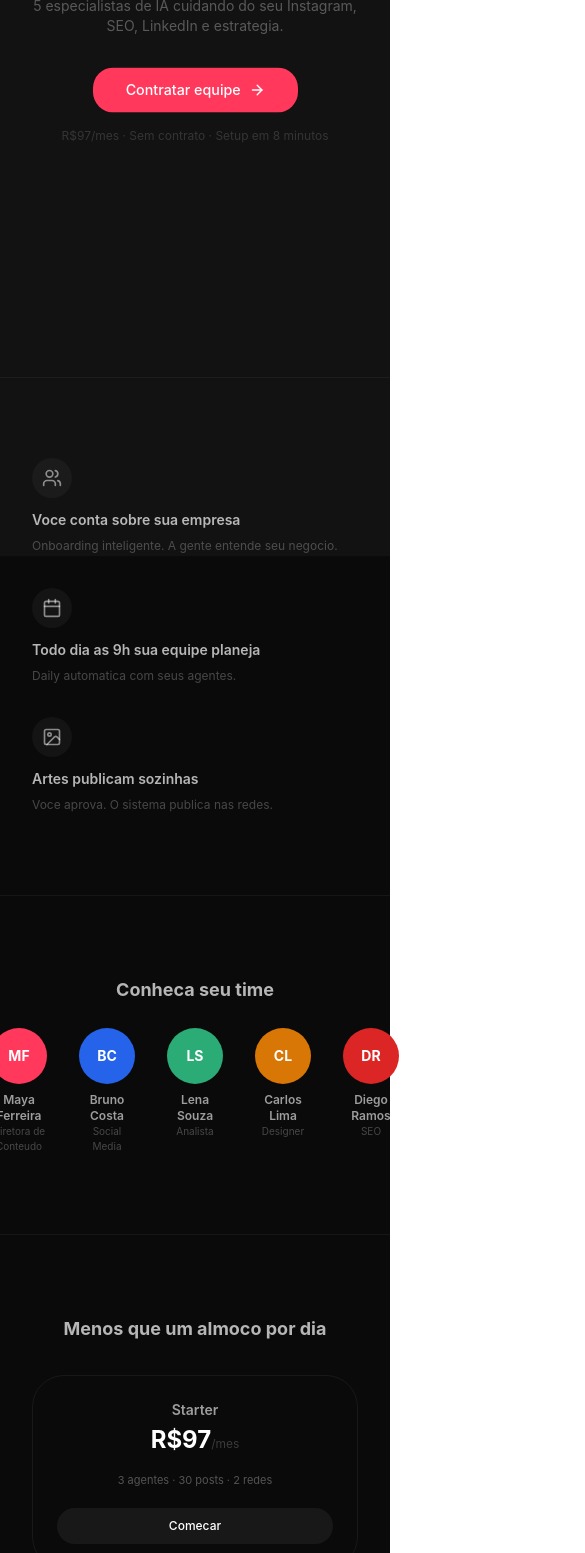
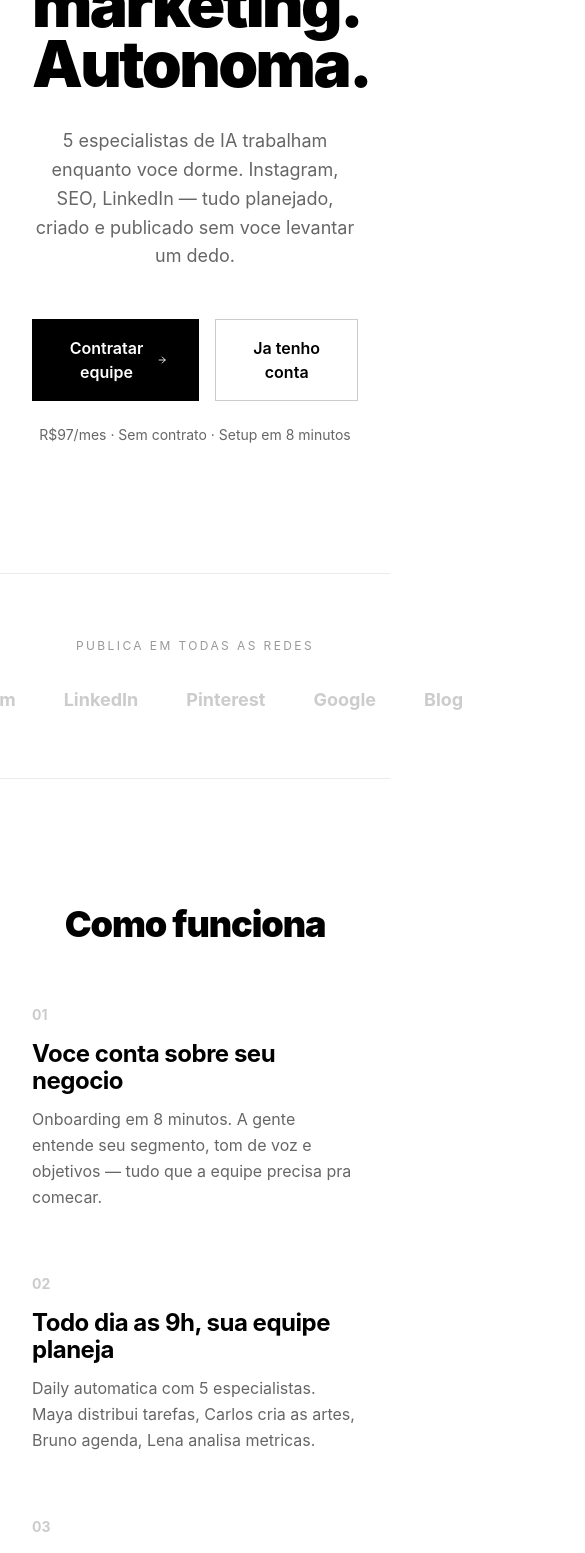
Before and after one commit to Gustavoss0406/adstock.ai, a Next.js app in the folder synkra3/: page / in a window 390 px wide. Shown: the part 340-1893 px from the top of the page, 585 px wide, since content can reach past the window. Built offline with nearby package versions, Linux system fonts and the light colour scheme.

Commit message:
feat: Squarespace design system — black/white tokens + landing page redesign

```diff
--- a/synkra3/src/app/globals.css
+++ b/synkra3/src/app/globals.css
@@ -4,58 +4,93 @@
 
 @layer base {
   :root {
+    /* ── Squarespace: Pure black/white ── */
     --background: #ffffff;
-    --foreground: #222222;
+    --foreground: #000000;
 
     --card: #ffffff;
-    --card-foreground: #222222;
+    --card-foreground: #000000;
 
     --popover: #ffffff;
-    --popover-foreground: #222222;
+    --popover-foreground: #000000;
 
-    --primary: #ff385c;
+    --primary: #000000;
     --primary-foreground: #ffffff;
-    --primary-active: #e00b41;
-    --primary-disabled: #ffd1da;
+    --primary-hover: #1A1A1A;
 
     --secondary: #ffffff;
-    --secondary-foreground: #222222;
+    --secondary-foreground: #000000;
 
-    --muted: #f7f7f7;
-    --muted-foreground: #6a6a6a;
+    --muted: #F5F5F5;
+    --muted-foreground: #666666;
 
-    --accent: #ff385c;
+    --accent: #000000;
     --accent-foreground: #ffffff;
-    --accent-teal: #2bac76;
-    --accent-amber: #ecb22e;
 
-    --destructive: #c13515;
+    --destructive: #000000;
     --destructive-foreground: #ffffff;
 
-    --border: #dddddd;
-    --input: #dddddd;
-    --ring: #222222;
+    --border: #CCCCCC;
+    --input: #CCCCCC;
+    --ring: #000000;
 
     --surface: #ffffff;
-    --surface-1: #f7f7f7;
-    --surface-2: #f2f2f2;
+    --surface-1: #F5F5F5;
+    --surface-2: #EBEBEB;
 
-    --ink: #222222;
-    --ink-body: #3f3f3f;
-    --ink-muted: #6a6a6a;
+    --ink: #000000;
+    --ink-body: #000000;
+    --ink-muted: #666666;
 
-    --sidebar: #f7f7f7;
-    --sidebar-text: #6a6a6a;
-    --sidebar-active: #222222;
+    --sidebar: #F5F5F5;
+    --sidebar-text: #666666;
+    --sidebar-active: #000000;
 
-    --success: #2bac76;
-    --warning: #ecb22e;
-    --danger: #e00b41;
-    --info: #2563eb;
+    --success: #000000;
+    --warning: #000000;
+    --danger: #000000;
+    --info: #000000;
 
-    --radius: 8px;
-    --radius-card: 14px;
+    --radius: 0px;
+    --radius-card: 4px;
     --radius-pill: 9999px;
+
+    /* ── Editor mode (workspace) ── */
+    --editor-bg: #1A1A1A;
+    --editor-panel: #222222;
+    --editor-ink: #FFFFFF;
+    --editor-muted: #999999;
+    --editor-border: #333333;
+    --editor-surface: #222222;
+  }
+
+  .dark {
+    --background: #1A1A1A;
+    --foreground: #FFFFFF;
+    --card: #222222;
+    --card-foreground: #FFFFFF;
+    --popover: #222222;
+    --popover-foreground: #FFFFFF;
+    --primary: #FFFFFF;
+    --primary-foreground: #000000;
+    --secondary: #1A1A1A;
+    --secondary-foreground: #FFFFFF;
+    --muted: #333333;
+    --muted-foreground: #999999;
+    --accent: #FFFFFF;
+    --accent-foreground: #000000;
+    --border: #333333;
+    --input: #333333;
+    --ring: #FFFFFF;
+    --surface: #1A1A1A;
+    --surface-1: #222222;
+    --surface-2: #2A2A2A;
+    --ink: #FFFFFF;
+    --ink-body: #FFFFFF;
+    --ink-muted: #999999;
+    --sidebar: #1A1A1A;
+    --sidebar-text: #999999;
+    --sidebar-active: #FFFFFF;
   }
 }
 
@@ -66,21 +101,39 @@
 
   body {
     @apply bg-background text-foreground antialiased;
-    font-family: -apple-system, BlinkMacSystemFont, 'Segoe UI', Roboto, 'Helvetica Neue', sans-serif;
+    font-family: 'Graphik', -apple-system, BlinkMacSystemFont, 'Segoe UI', Roboto, 'Helvetica Neue', sans-serif;
+    -webkit-font-smoothing: antialiased;
+    -moz-osx-font-smoothing: grayscale;
   }
 }
 
 @layer components {
   .text-link {
     @apply text-primary underline underline-offset-2 decoration-1 transition-colors font-medium;
+    text-underline-offset: 4px;
   }
 
   .text-link:hover {
-    color: var(--primary-active);
-    text-decoration-color: var(--primary-active);
+    opacity: 0.7;
+  }
+
+  /* ── Squarespace: display typography ── */
+  .display-text {
+    font-family: 'Graphik', -apple-system, BlinkMacSystemFont, 'Segoe UI', Roboto, 'Helvetica Neue', sans-serif;
+    font-weight: 900;
+    line-height: 0.95;
+    letter-spacing: -0.04em;
+  }
+
+  .body-text {
+    font-family: 'Graphik', -apple-system, BlinkMacSystemFont, 'Segoe UI', Roboto, 'Helvetica Neue', sans-serif;
+    font-weight: 400;
+    line-height: 1.6;
+    letter-spacing: 0;
   }
 }
 
+/* ── Scrollbar — monochrome ── */
 ::-webkit-scrollbar {
   width: 6px;
   height: 6px;
@@ -91,10 +144,19 @@
 }
 
 ::-webkit-scrollbar-thumb {
-  background: #dddddd;
-  border-radius: 3px;
+  background: #CCCCCC;
+  border-radius: 0;
 }
 
 ::-webkit-scrollbar-thumb:hover {
-  background: #c1c1c1;
+  background: #999999;
 }
+
+/* ── Motion: respect reduced motion ── */
+@media (prefers-reduced-motion: reduce) {
+  *, *::before, *::after {
+    animation-duration: 0.01ms !important;
+    animation-iteration-count: 1 !important;
+    transition-duration: 0.01ms !important;
+  }
+}
--- a/synkra3/src/app/page.tsx
+++ b/synkra3/src/app/page.tsx
@@ -1,111 +1,186 @@
 "use client"
 
-import { useState, useEffect } from "react"
 import Link from "next/link"
 import { motion } from "framer-motion"
-import { Button } from "@/components/ui/button"
-import { ArrowRight, Users, Calendar, Image } from "lucide-react"
+import { ArrowRight } from "lucide-react"
 
 const TEAM = [
-  { name: "Maya Ferreira", role: "Diretora de Conteudo", initials: "MF", color: "#ff385c" },
-  { name: "Bruno Costa", role: "Social Media", initials: "BC", color: "#2563eb" },
-  { name: "Lena Souza", role: "Analista", initials: "LS", color: "#2bac76" },
-  { name: "Carlos Lima", role: "Designer", initials: "CL", color: "#d97706" },
-  { name: "Diego Ramos", role: "SEO", initials: "DR", color: "#dc2626" },
+  { name: "Maya Ferreira", role: "Diretora de Conteudo" },
+  { name: "Bruno Costa", role: "Social Media" },
+  { name: "Lena Souza", role: "Analista de Metricas" },
+  { name: "Carlos Lima", role: "Designer" },
+  { name: "Diego Ramos", role: "SEO" },
 ]
 
 const PRICING = [
-  { name: "Starter", price: "97", agents: 3, posts: "30", redes: 2 },
-  { name: "Growth", price: "197", agents: 6, posts: "90", redes: 4, popular: true },
+  { name: "Starter", price: "97", agents: 3, posts: "30/mes", redes: 2 },
+  { name: "Growth", price: "197", agents: 6, posts: "90/mes", redes: 4, featured: true },
   { name: "Agency", price: "397", agents: 10, posts: "Ilimitado", redes: "Ilimitado" },
 ]
 
+const LOGOS = ["Instagram", "LinkedIn", "Pinterest", "Google", "Blog"]
+
 export default function HomePage() {
-  const [pulse, setPulse] = useState(false)
-  useEffect(() => { const t = setInterval(() => setPulse(p => !p), 1200); return () => clearInterval(t) }, [])
+  return (
+    <main className="min-h-screen bg-white text-black body-text">
+      {/* ── NAV ── */}
+      <nav className="fixed top-0 inset-x-0 z-50 bg-white border-b border-[#EBEBEB]">
+        <div className="max-w-[1400px] mx-auto px-8 h-16 flex items-center justify-between">
+          <Link href="/" className="font-bold text-lg tracking-tight">Adstock</Link>
+          <div className="flex items-center gap-6">
+            <Link href="/login" className="text-sm text-[#666] hover:text-black transition-colors">Login</Link>
+            <Link href="/register" className="bg-black text-white text-sm font-semibold px-5 py-2 transition-colors hover:bg-[#1A1A1A]">Comecar</Link>
+          </div>
+        </div>
+      </nav>
 
-  return (
-    <main className="min-h-screen bg-[#0a0a0b] text-white">
-      {/* Hero */}
-      <section className="relative min-h-[85vh] flex items-center">
-        <div className="absolute inset-0 opacity-[0.03]"><iframe src="http://localhost:3100" className="w-full h-full border-0 scale-150" /></div>
-        <div className="absolute top-1/2 left-1/2 -translate-x-1/2 -translate-y-1/2 w-[800px] h-[400px] bg-gradient-radial from-white/[0.02] to-transparent pointer-events-none" />
-        <div className="relative max-w-[900px] mx-auto px-8 w-full text-center">
-          <motion.div initial={{ opacity: 0, y: 16 }} animate={{ opacity: 1, y: 0 }} transition={{ duration: 0.5 }}>
-            <h1 className="text-2xl md:text-3xl font-bold text-white mb-3 leading-tight tracking-tight">
-              Sua agencia de marketing.<br /><span className="text-[#ff385c]">Trabalha enquanto voce dorme.</span>
+      {/* ── HERO ── */}
+      <section className="pt-48 pb-32">
+        <div className="max-w-[900px] mx-auto px-8 text-center">
+          <motion.div initial={{ opacity: 0, y: 20 }} animate={{ opacity: 1, y: 0 }} transition={{ duration: 0.8, ease: [0.4, 0, 0.2, 1] }}>
+            <h1 className="display-text text-display-xl md:text-[72px] mb-8 max-w-3xl mx-auto">
+              Sua agencia de marketing.<br />Autonoma.
             </h1>
-            <p className="text-sm text-white/30 mb-8 max-w-md mx-auto">5 especialistas de IA cuidando do seu Instagram, SEO, LinkedIn e estrategia.</p>
-            <div className="flex justify-center gap-3">
-              <Link href="/register">
-                <motion.div animate={{ scale: pulse ? 1 : 1.02 }} transition={{ duration: 1.2 }}>
-                  <Button className="bg-[#ff385c] hover:bg-[#e00b41] text-white rounded-lg px-8 h-11 text-sm">Contratar equipe <ArrowRight className="w-4 h-4 ml-2" /></Button>
-                </motion.div>
+            <p className="text-body-lg text-[#666] mb-12 max-w-lg mx-auto">
+              5 especialistas de IA trabalham enquanto voce dorme. Instagram, SEO, LinkedIn — tudo planejado, criado e publicado sem voce levantar um dedo.
+            </p>
+            <div className="flex justify-center gap-4">
+              <Link href="/register" className="bg-black text-white font-semibold px-8 py-4 text-base inline-flex items-center gap-2 transition-colors hover:bg-[#1A1A1A]">
+                Contratar equipe <ArrowRight className="w-4 h-4" />
+              </Link>
+              <Link href="/login" className="border border-[#CCC] text-black font-semibold px-8 py-4 text-base transition-colors hover:bg-[#F5F5F5]">
+                Ja tenho conta
               </Link>
             </div>
-            <p className="text-xs text-white/15 mt-4">R$97/mes · Sem contrato · Setup em 8 minutos</p>
+            <p className="text-sm text-[#666] mt-6">R$97/mes · Sem contrato · Setup em 8 minutos</p>
           </motion.div>
         </div>
       </section>
 
-      {/* How it works */}
-      <section className="py-20 border-t border-white/[0.05]">
+      {/* ── LOGOS ── */}
+      <section className="py-16 border-t border-[#EBEBEB]">
         <div className="max-w-[900px] mx-auto px-8">
-          <div className="grid md:grid-cols-3 gap-8">
+          <p className="text-xs text-[#999] text-center mb-8 uppercase tracking-[0.2em]">Publica em todas as redes</p>
+          <div className="flex justify-center gap-12">
+            {LOGOS.map(l => (
+              <span key={l} className="text-lg font-bold text-[#CCC]">{l}</span>
+            ))}
+          </div>
+        </div>
+      </section>
+
+      {/* ── HOW IT WORKS ── */}
+      <section className="py-section border-t border-[#EBEBEB]">
+        <div className="max-w-[1100px] mx-auto px-8">
+          <h2 className="display-text text-display-md mb-16 text-center">Como funciona</h2>
+          <div className="grid md:grid-cols-3 gap-16">
             {[
-              { icon: <Users className="w-5 h-5" />, title: "Voce conta sobre sua empresa", desc: "Onboarding inteligente. A gente entende seu negocio." },
-              { icon: <Calendar className="w-5 h-5" />, title: "Todo dia as 9h sua equipe planeja", desc: "Daily automatica com seus agentes." },
-              { icon: <Image className="w-5 h-5" />, title: "Artes publicam sozinhas", desc: "Voce aprova. O sistema publica nas redes." },
+              { step: "01", title: "Voce conta sobre seu negocio", desc: "Onboarding em 8 minutos. A gente entende seu segmento, tom de voz e objetivos — tudo que a equipe precisa pra comecar." },
+              { step: "02", title: "Todo dia as 9h, sua equipe planeja", desc: "Daily automatica com 5 especialistas. Maya distribui tarefas, Carlos cria as artes, Bruno agenda, Lena analisa metricas." },
+              { step: "03", title: "Voce aprova. O sistema publica.", desc: "Receba as artes para aprovacao. Deu ok? O sistema publica no melhor horario. Nao gostou? Pede revisao em um clique." },
             ].map((f, i) => (
-              <motion.div key={i} initial={{ opacity: 0, y: 12 }} whileInView={{ opacity: 1, y: 0 }} viewport={{ once: true }} transition={{ delay: i * 0.1 }}>
-                <div className="w-10 h-10 rounded-lg bg-white/[0.04] flex items-center justify-center text-white/50 mb-3">{f.icon}</div>
-                <h3 className="text-sm font-semibold text-white/70 mb-1.5">{f.title}</h3>
-                <p className="text-xs text-white/25 leading-relaxed">{f.desc}</p>
+              <motion.div key={i} initial={{ opacity: 0, y: 16 }} whileInView={{ opacity: 1, y: 0 }} viewport={{ once: true }} transition={{ delay: i * 0.1, duration: 0.5 }}>
+                <div className="text-sm text-[#CCC] mb-4 font-bold">{f.step}</div>
+                <h3 className="text-title-lg mb-3">{f.title}</h3>
+                <p className="text-[#666] text-body-md leading-relaxed">{f.desc}</p>
               </motion.div>
             ))}
           </div>
         </div>
       </section>
 
-      {/* Team */}
-      <section className="py-20 border-t border-white/[0.05]">
-        <div className="max-w-[900px] mx-auto px-8">
-          <h2 className="text-lg font-bold text-white/70 mb-6 text-center">Conheca seu time</h2>
-          <div className="flex justify-center gap-8">
+      {/* ── TEAM ── */}
+      <section className="py-section border-t border-[#EBEBEB] bg-[#F5F5F5]">
+        <div className="max-w-[1100px] mx-auto px-8">
+          <h2 className="display-text text-display-md mb-16 text-center">Seu time de especialistas</h2>
+          <div className="flex justify-center gap-12">
             {TEAM.map((a, i) => (
               <motion.div key={a.name} initial={{ opacity: 0, y: 8 }} whileInView={{ opacity: 1, y: 0 }} viewport={{ once: true }} transition={{ delay: i * 0.06 }} className="text-center">
-                <div className="w-14 h-14 rounded-xl flex items-center justify-center text-white font-bold text-sm mx-auto mb-2" style={{ backgroundColor: a.color }}>{a.initials}</div>
-                <h3 className="text-xs font-semibold text-white/60">{a.name}</h3>
-                <p className="text-[10px] text-white/25">{a.role}</p>
+                <div className="w-20 h-20 bg-black flex items-center justify-center text-white font-bold text-sm mx-auto mb-4">
+                  {a.name.split(" ").map(n => n[0]).join("")}
+                </div>
+                <h3 className="text-sm font-semibold">{a.name.split(" ")[0]}</h3>
+                <p className="text-xs text-[#666] mt-1">{a.role}</p>
               </motion.div>
             ))}
           </div>
         </div>
       </section>
 
-      {/* Pricing */}
-      <section className="py-20 border-t border-white/[0.05]">
-        <div className="max-w-[900px] mx-auto px-8">
-          <h2 className="text-lg font-bold text-white/70 mb-8 text-center">Menos que um almoco por dia</h2>
-          <div className="grid md:grid-cols-3 gap-4">
+      {/* ── SCREENSHOT ── */}
+      <section className="py-section border-t border-[#EBEBEB]">
+        <div className="max-w-[1100px] mx-auto px-8 text-center">
+          <h2 className="display-text text-display-md mb-6">Seu escritorio virtual</h2>
+          <p className="text-[#666] text-body-lg mb-12 max-w-lg mx-auto">
+            Acompanhe tudo em tempo real. Agentes trabalhando, metricas atualizadas, chat ao vivo.
+          </p>
+          <div className="bg-[#F5F5F5] border border-[#EBEBEB] p-4 max-w-[900px] mx-auto">
+            <div className="bg-[#1A1A1A] aspect-[16/10] flex items-center justify-center">
+              <div className="text-center space-y-4">
+                <div className="flex gap-3 justify-center">
+                  {TEAM.map((a, i) => (
+                    <div key={i} className="w-12 h-12 bg-white flex items-center justify-center text-black text-[10px] font-bold">
+                      {a.name[0]}
+                    </div>
+                  ))}
+                </div>
+                <p className="text-white/40 text-sm">Daily · 09:00 · 5 agentes online</p>
+              </div>
+            </div>
+          </div>
+        </div>
+      </section>
+
+      {/* ── PRICING ── */}
+      <section className="py-section border-t border-[#EBEBEB] bg-[#F5F5F5]">
+        <div className="max-w-[1100px] mx-auto px-8">
+          <h2 className="display-text text-display-md mb-6 text-center">Menos que um almoco por dia</h2>
+          <p className="text-[#666] text-body-lg text-center mb-16">Sem contrato. Cancele quando quiser.</p>
+          <div className="grid md:grid-cols-3 gap-6 max-w-[900px] mx-auto">
             {PRICING.map(p => (
-              <div key={p.name} className={`p-6 rounded-xl border text-center ${p.popular ? "border-white/20 bg-white/[0.03]" : "border-white/[0.06] bg-transparent"}`}>
-                <h3 className="text-sm font-semibold text-white/60 mb-1">{p.name}</h3>
-                <div className="mb-4"><span className="text-2xl font-bold text-white">R${p.price}</span><span className="text-white/20 text-xs">/mes</span></div>
-                <div className="text-[11px] text-white/30 space-y-1 mb-5">{p.agents} agentes · {p.posts} posts · {p.redes} redes</div>
-                <Link href="/register"><Button className={`w-full h-9 text-xs rounded-lg ${p.popular ? "bg-[#ff385c] hover:bg-[#e00b41]" : "bg-white/[0.06] hover:bg-white/[0.10]"} text-white`}>Comecar</Button></Link>
+              <div key={p.name} className={`p-10 border bg-white ${p.featured ? "border-black shadow-elevated" : "border-[#EBEBEB]"}`}>
+                <h3 className="text-title-sm mb-4">{p.name}</h3>
+                <div className="mb-6">
+                  <span className="display-text text-display-md">R${p.price}</span>
+                  <span className="text-[#666] text-sm">/mes</span>
+                </div>
+                <div className="text-sm text-[#666] space-y-2 mb-8">
+                  <p>{p.agents} agentes</p>
+                  <p>{p.posts} posts</p>
+                  <p>{p.redes} redes sociais</p>
+                </div>
+                <Link href="/register" className={`block text-center py-3 text-sm font-semibold transition-colors ${p.featured ? "bg-black text-white hover:bg-[#1A1A1A]" : "border border-black text-black hover:bg-black hover:text-white"}`}>
+                  Comecar
+                </Link>
               </div>
             ))}
           </div>
         </div>
       </section>
 
-      {/* Footer */}
-      <section className="py-20 border-t border-white/[0.05] text-center">
-        <h2 className="text-lg font-bold text-white/70 mb-4">Sua equipe esta esperando.</h2>
-        <Link href="/register"><Button className="bg-[#ff385c] hover:bg-[#e00b41] text-white rounded-lg px-8 h-11 text-sm">Comecar agora <ArrowRight className="w-4 h-4 ml-2" /></Button></Link>
-        <p className="text-[10px] text-white/10 mt-4">Sem cartao de credito · Cancele quando quiser</p>
+      {/* ── CTA ── */}
+      <section className="py-section border-t border-[#EBEBEB]">
+        <div className="max-w-[600px] mx-auto px-8 text-center">
+          <h2 className="display-text text-display-md mb-6">Sua equipe esta esperando.</h2>
+          <p className="text-[#666] text-body-lg mb-10">Setup em 8 minutos. Comece agora.</p>
+          <Link href="/register" className="inline-flex items-center gap-2 bg-black text-white font-semibold px-10 py-5 text-base transition-colors hover:bg-[#1A1A1A]">
+            Criar minha agencia <ArrowRight className="w-4 h-4" />
+          </Link>
+          <p className="text-xs text-[#999] mt-6">Sem cartao de credito · Cancele quando quiser</p>
+        </div>
       </section>
+
+      {/* ── FOOTER ── */}
+      <footer className="py-16 border-t border-[#EBEBEB]">
+        <div className="max-w-[1100px] mx-auto px-8 flex justify-between items-center text-sm text-[#666]">
+          <span>Adstock © 2025</span>
+          <div className="flex gap-6">
+            <a href="#" className="hover:text-black transition-colors">Termos</a>
+            <a href="#" className="hover:text-black transition-colors">Privacidade</a>
+            <a href="#" className="hover:text-black transition-colors">Contato</a>
+          </div>
+        </div>
+      </footer>
     </main>
   )
 }
--- a/synkra3/tailwind.config.ts
+++ b/synkra3/tailwind.config.ts
@@ -10,8 +10,8 @@ const config: Config = {
   theme: {
     extend: {
       fontFamily: {
-        sans: ['-apple-system', 'BlinkMacSystemFont', 'Segoe UI', 'Roboto', 'Helvetica Neue', 'sans-serif'],
-        display: ['-apple-system', 'BlinkMacSystemFont', 'Segoe UI', 'Roboto', 'Helvetica Neue', 'sans-serif'],
+        sans: ['Graphik', '-apple-system', 'BlinkMacSystemFont', 'Segoe UI', 'Roboto', 'Helvetica Neue', 'sans-serif'],
+        display: ['Graphik', '-apple-system', 'BlinkMacSystemFont', 'Segoe UI', 'Roboto', 'Helvetica Neue', 'sans-serif'],
       },
       colors: {
         border: "var(--border)",
@@ -22,8 +22,7 @@ const config: Config = {
         primary: {
           DEFAULT: "var(--primary)",
           foreground: "var(--primary-foreground)",
-          active: "var(--primary-active)",
-          disabled: "var(--primary-disabled)",
+          hover: "var(--primary-hover)",
         },
         secondary: {
           DEFAULT: "var(--secondary)",
@@ -40,8 +39,6 @@ const config: Config = {
         accent: {
           DEFAULT: "var(--accent)",
           foreground: "var(--accent-foreground)",
-          teal: "var(--accent-teal)",
-          amber: "var(--accent-amber)",
         },
         popover: {
           DEFAULT: "var(--popover)",
@@ -52,7 +49,7 @@ const config: Config = {
           foreground: "var(--card-foreground)",
         },
         surface: {
-          DEFAULT: "var(--surface)",
+          DEFAULT: "var(--surface-1)",
           soft: "var(--surface-1)",
           card: "var(--surface-1)",
           strong: "var(--surface-2)",
@@ -67,47 +64,58 @@ const config: Config = {
           text: "var(--sidebar-text)",
           active: "var(--sidebar-active)",
         },
+        editor: {
+          bg: "var(--editor-bg)",
+          panel: "var(--editor-panel)",
+          ink: "var(--editor-ink)",
+          muted: "var(--editor-muted)",
+          border: "var(--editor-border)",
+          surface: "var(--editor-surface)",
+        },
         success: { DEFAULT: "var(--success)" },
         warning: { DEFAULT: "var(--warning)" },
         danger: { DEFAULT: "var(--danger)" },
         info: { DEFAULT: "var(--info)" },
-        rausch: {
-          DEFAULT: "#ff385c",
-          active: "#e00b41",
-          disabled: "#ffd1da",
-        },
       },
       borderRadius: {
-        xs: "4px",
-        sm: "8px",
-        md: "14px",
-        lg: "20px",
-        xl: "32px",
+        xs: "0px",
+        sm: "0px",
+        md: "0px",
+        lg: "4px",
+        xl: "4px",
         pill: "9999px",
         full: "9999px",
       },
       boxShadow: {
-        card: "0 0 0 1px rgba(0,0,0,0.02), 0 2px 6px rgba(0,0,0,0.04), 0 4px 8px rgba(0,0,0,0.1)",
-        elevated: "0 0 0 1px rgba(0,0,0,0.04), 0 4px 12px rgba(0,0,0,0.08), 0 8px 24px rgba(0,0,0,0.12)",
+        card: "none",
+        elevated: "0 4px 24px rgba(0,0,0,0.1)",
       },
       spacing: {
-        section: "64px",
+        section: "128px",
       },
       fontSize: {
-        "display-xl": ["28px", { lineHeight: "1.43", fontWeight: "700" }],
-        "display-lg": ["22px", { lineHeight: "1.18", fontWeight: "500", letterSpacing: "-0.44px" }],
-        "title-md": ["16px", { lineHeight: "1.25", fontWeight: "600" }],
-        "title-sm": ["16px", { lineHeight: "1.25", fontWeight: "500" }],
+        "display-xl": ["64px", { lineHeight: "0.95", fontWeight: "900", letterSpacing: "-0.04em" }],
+        "display-lg": ["48px", { lineHeight: "0.95", fontWeight: "900", letterSpacing: "-0.04em" }],
+        "display-md": ["36px", { lineHeight: "0.95", fontWeight: "900", letterSpacing: "-0.03em" }],
+        "title-lg": ["24px", { lineHeight: "1.1", fontWeight: "700", letterSpacing: "-0.02em" }],
+        "title-md": ["20px", { lineHeight: "1.2", fontWeight: "600", letterSpacing: "-0.01em" }],
+        "title-sm": ["16px", { lineHeight: "1.25", fontWeight: "600" }],
+        "body-lg": ["18px", { lineHeight: "1.6", fontWeight: "400" }],
+        "body-md": ["16px", { lineHeight: "1.6", fontWeight: "400" }],
+      },
+      transitionDuration: {
+        base: "300ms",
+      },
+      transitionTimingFunction: {
+        base: "cubic-bezier(0.4, 0, 0.2, 1)",
       },
       keyframes: {
         "fade-in": { "0%": { opacity: "0" }, "100%": { opacity: "1" } },
-        "slide-up": { "0%": { transform: "translateY(8px)", opacity: "0" }, "100%": { transform: "translateY(0)", opacity: "1" } },
-        pulse: { "0%, 100%": { opacity: "1" }, "50%": { opacity: "0.7" } },
+        "slide-up": { "0%": { transform: "translateY(16px)", opacity: "0" }, "100%": { transform: "translateY(0)", opacity: "1" } },
       },
       animation: {
-        "fade-in": "fade-in 0.2s ease-out",
-        "slide-up": "slide-up 0.2s ease-out",
-        pulse: "pulse 1.5s ease-in-out infinite",
+        "fade-in": "fade-in 0.3s cubic-bezier(0.4, 0, 0.2, 1) both",
+        "slide-up": "slide-up 0.3s cubic-bezier(0.4, 0, 0.2, 1) both",
       },
     },
   },
```
Also changed, not shown: 1 other file (tests, documents, lock files or other folders).
